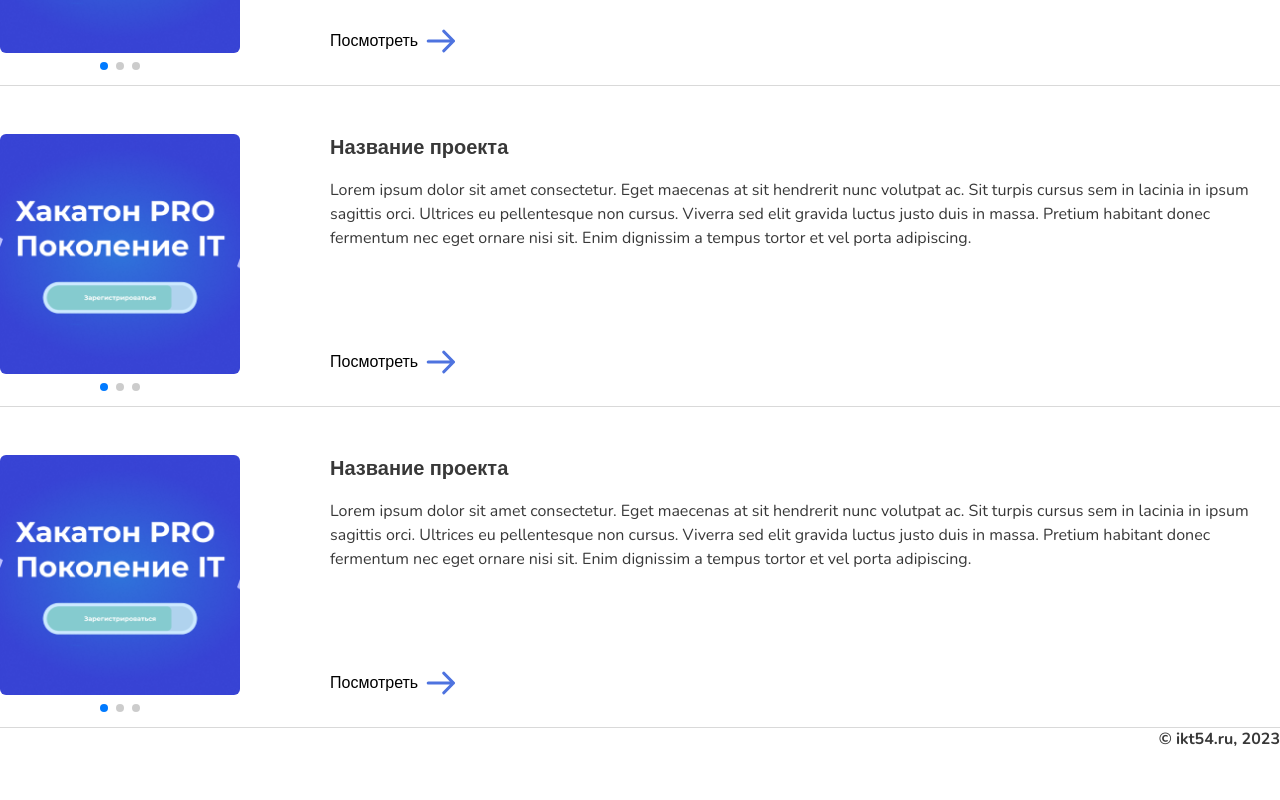
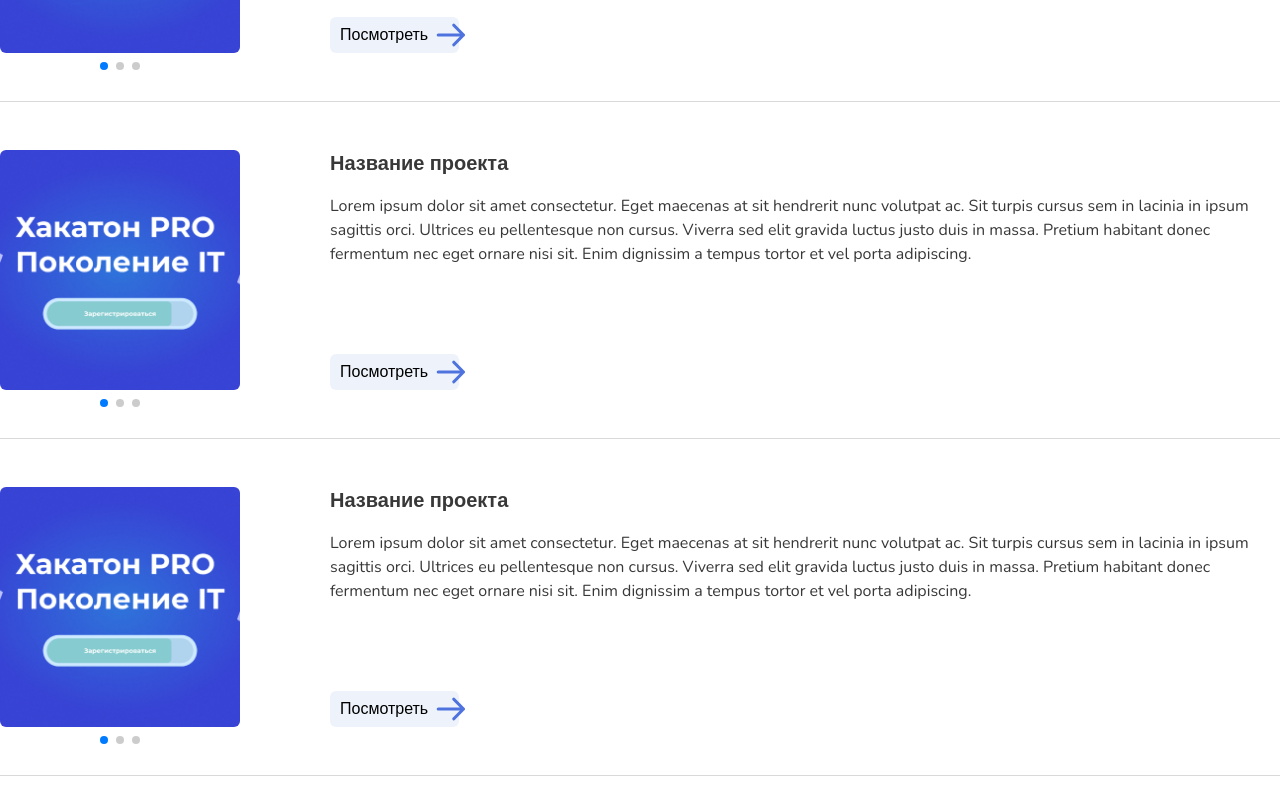
Before and after one commit to piybeep/portfolio-ikt54, a Next.js app: page / in a window 1280 px wide. Shown: the part 1060-1860 px from the top of the page. Built offline with nearby package versions, Linux system fonts and the light colour scheme.

Commit message:
works full ready

```diff
--- a/src/app/Layout/Layout.jsx
+++ b/src/app/Layout/Layout.jsx
@@ -5,14 +5,14 @@ const Layout = ({ children }) => {
     return (
         <>
             <div className='flex-center w-full gap-x-8 mb-[90px]'>
-                <Image src={'/img/logo.png'} alt='ikt54' width={74} height={57}/>
+                <Image src={'/img/logo.png'} alt='ikt54' width={74} height={57} />
                 <div className='font-semibold text-sky'>
                     <p className='text-[17px] leading-6'>Колледж Связи №54 им. П. М. Вострухина</p>
                     <p className='text-[24px] leading-[23px]'>Выставка достижений студентов ИКТ</p>
                 </div>
             </div>
             {children}
-            <div className='w-fit ml-auto font-bold text-[16px] leading-[22px] text-default'>
+            <div className='w-fit ml-auto font-bold text-[16px] leading-[22px] text-default mt-40'>
                 © ikt54.ru, 2023
             </div>
         </>
--- a/src/app/components/Works/WorksEl/WorksEl.jsx
+++ b/src/app/components/Works/WorksEl/WorksEl.jsx
@@ -9,9 +9,7 @@ import { Pagination } from 'swiper';
 
 const WorksEl = () => {
     return (
-        <div
-            className={s.cont}
-        >
+        <div className={s.cont}>
             <div className={s.slider}>
                 <Swiper
                     slidesPerView={1}
@@ -33,7 +31,7 @@ const WorksEl = () => {
                         Lorem ipsum dolor sit amet consectetur. Eget maecenas at sit hendrerit nunc volutpat ac. Sit turpis cursus sem in lacinia in ipsum sagittis orci. Ultrices eu pellentesque non cursus. Viverra sed elit gravida luctus justo duis in massa. Pretium habitant donec fermentum nec eget ornare nisi sit. Enim dignissim a tempus tortor et vel porta adipiscing.
                     </p>
                 </div>
-                <div className='flex gap-x-2'>
+                <div className={s.view}>
                     <p>Посмотреть</p>
                     <Image src={'/svg/arrow.svg'} alt='see' width={11} height={9} className='w-auto h-auto' />
                 </div>
--- a/src/app/components/Works/WorksEl/WorksEl.module.scss
+++ b/src/app/components/Works/WorksEl/WorksEl.module.scss
@@ -1,5 +1,5 @@
 .cont{
-    @apply gap-x-[90px] flex pb-8;
+    @apply gap-x-[90px] flex pb-12;
     border-bottom: 1px solid #D9D9D9;
 }
 
@@ -22,3 +22,7 @@
 .textCont{
     @apply text-default flex flex-col gap-y-4;
 }
+
+.view{
+    @apply bg-[#EEF3FB] px-[10px] py-[6px] flex gap-x-2 w-fit rounded-md cursor-pointer;
+}
```
